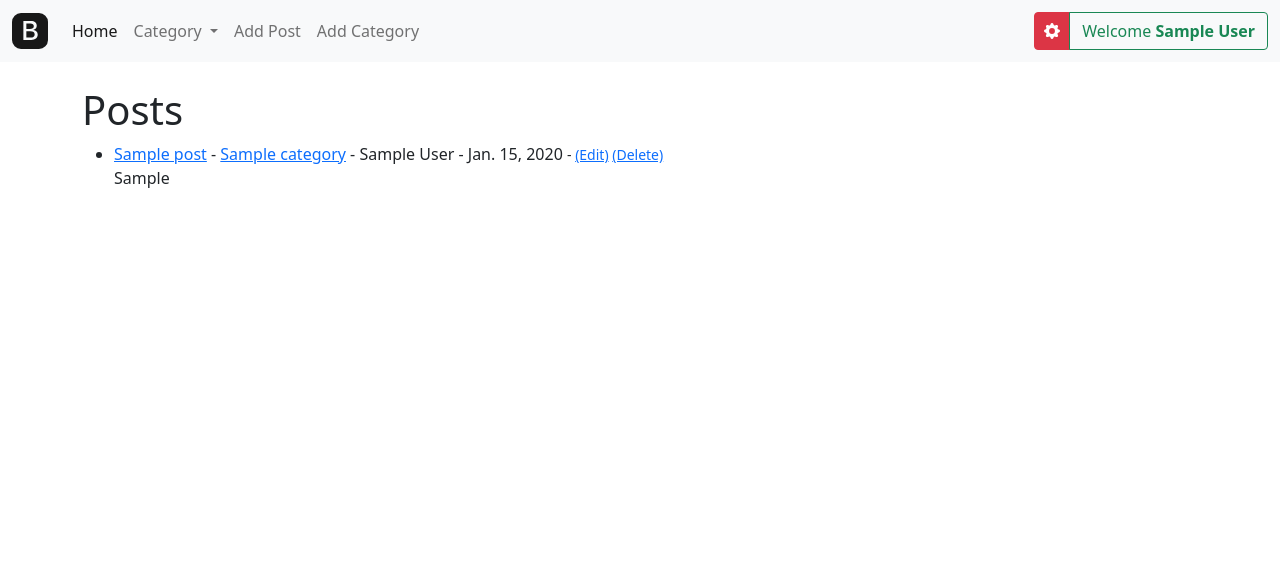
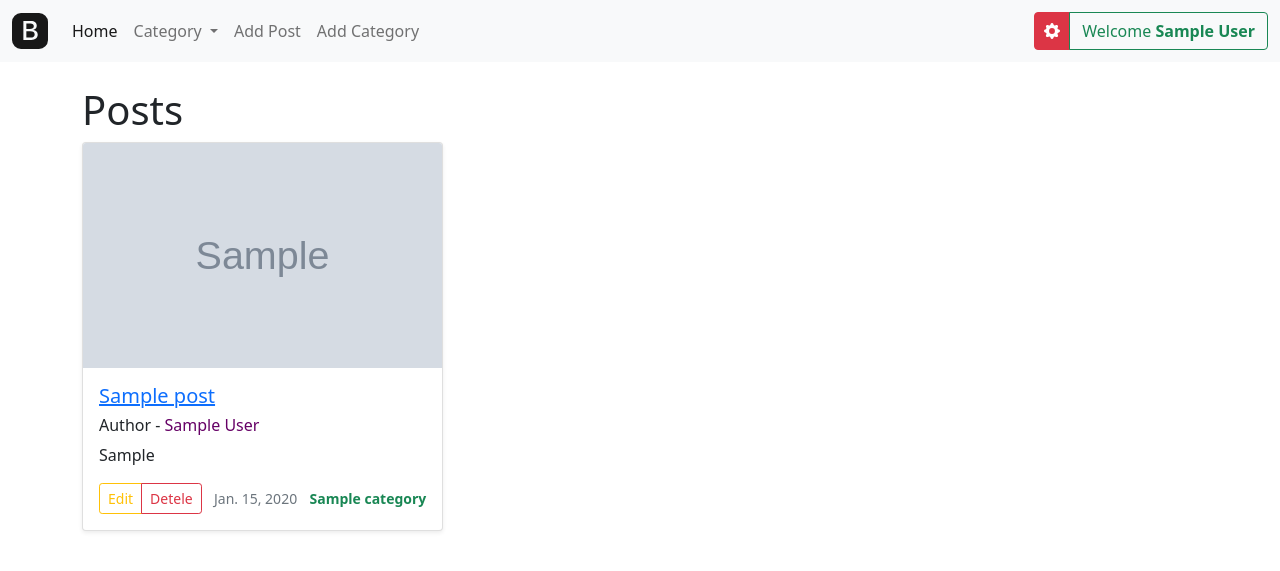
Before and after one commit to devarshi30/blog_v2_django, a Django app: page / in a window 1280 px wide. Shown: the top 571 px of the page. Run offline with Django 3.2, Linux system fonts and the light colour scheme; a user stored in the database is signed in; tables that the repository leaves empty hold one stand-in row (values such as "Sample post"); grey boxes marked "Sample" are stand-in pictures; some libraries are stand-ins or nearby versions.

Commit message:
new design for home page

```diff
--- a/templates/base.html
+++ b/templates/base.html
@@ -32,5 +32,13 @@
     <script src="https://cdn.jsdelivr.net/npm/bootstrap@5.0.2/dist/js/bootstrap.bundle.min.js"
       integrity="sha384-MrcW6ZMFYlzcLA8Nl+NtUVF0sA7MsXsP1UyJoMp4YLEuNSfAP+JcXn/tWtIaxVXM"
       crossorigin="anonymous"></script>
+
+      <!-- Script to toggle the warning my bootstrap-->
+    <script>
+      var tooltipTriggerList = [].slice.call(document.querySelectorAll('[data-bs-toggle="tooltip"]'))
+      var tooltipList = tooltipTriggerList.map(function (tooltipTriggerEl) {
+        return new bootstrap.Tooltip(tooltipTriggerEl)
+      })
+    </script>
   </body>
 </html>
--- a/templates/home.html
+++ b/templates/home.html
@@ -5,25 +5,42 @@
 
 
 <h1>Posts</h1>
+	<div class="album">
+			<div class="row row-cols-1 row-cols-sm-2 row-cols-md-3 g-3">
+	{% for post in object_list %}
+				<div class="col">
+					<div class="card shadow-sm">
+						<img class="bd-placeholder-img card-img-top" width="100%" height="225"
+							src="{{ post.header_image.url }}">
 
-<ul>
-	{% for post in object_list %}
-	<li><a href="{% url 'article-detail' post.pk %}">{{ post.title }}</a>
+						<div class="card-body">
+							<h5>
+								<a href="{% url 'article-detail' post.pk %}">{{ post.title }}</a>
+							</h5>
 
-		- <a href="{% url 'category' post.category.id %}">{{ post.category }}</a>
-		- {{ post.author.first_name }} {{ post.author.last_name }} -
-		{{ post.post_date }} <small>
+							<h6>
+								Author - <span style="color: #660066;">
+									{{ post.author.first_name }} {{ post.author.last_name }}</h6>
+								</span>
+							<p class="card-text">{{ post.snippet }}</p>
+							<div class="d-flex justify-content-between align-items-center">
 
-			{% if user.is_authenticated %}
-			{% if user.id == post.author.id %}
-			- <a href="{% url 'update_post' post.pk %}">(Edit)</a>
+								{% if user.is_authenticated %}
+									{% if user.id == post.author.id %}
+										<div class="btn-group">
+											<a role="button" href="{% url 'update_post' post.pk %}" class="btn btn-sm btn-outline-warning">Edit</a>
+											<a role="button"  href="{% url 'delete_post' post.pk %}" class="btn btn-sm btn-outline-danger">Detele</a>
+										</div>
+									{% endif %}
+								{% endif %}
 
-			<a href="{% url 'delete_post' post.pk %}">(Delete)</a>
-			{% endif %}
-			{% endif %}
-
-		</small> <br />
-		{{ post.snippet }}</li>
+								<small class="text-muted">{{ post.post_date }}</small>
+								<small class="text-success fw-bolder">{{ post.category }}</small>
+							</div>
+						</div>
+					</div>
+				</div>
 	{% endfor %}
-</ul>
+			</div>
+	</div>
 {% endblock %}
--- a/templates/includes/_navbar.html
+++ b/templates/includes/_navbar.html
@@ -49,27 +49,39 @@
 
         <!-- Checking for user authentication -->
         {% if user.is_authenticated %}
-        <!-- Add Post -->
+
+        <!-- Add Post (if user is authenticated then this will be shown)-->
         <li class="nav-item">
           <a class="nav-link" href="{% url 'add_post' %}">Add Post</a>
         </li>
 
-        <!-- Add new category link -->
+        <!-- Add new category link (if user is authenticated then this will be shown)-->
         <li class="nav-item">
           <a class="nav-link" href="{% url 'add_category' %}">Add Category</a>
         </li>
         {% else %}
-        <li class="nav-item">
-          <a class="nav-link disabled" href="#">Add Post</a>
-        </li>
-        <li class="nav-item">
-          <a class="nav-link disabled" href="#">Add Category</a>
-        </li>
+
+        <!-- Add Post disabled button (if user is not authenticated the this will be shown)) -->
+        <span class="d-inline-block" tabindex="0" data-bs-toggle="tooltip" data-bs-placement="bottom"
+          title="Please Login or register to write the post">
+          <li class="nav-item">
+            <a role="button" class="nav-link disabled" href="#">Add Post</a>
+          </li>
+        </span>
+
+        <!-- Add Category disabled button (if user is not authenticated the this will be shown)) -->
+        <span class="d-inline-block" tabindex="0" data-bs-toggle="tooltip" data-bs-placement="bottom"
+          title="Please Login or register to app category">
+          <li class="nav-item">
+            <a class="nav-link disabled" href="#">Add Category</a>
+          </li>
+        </span>
         {% endif %}
       </ul>
 
-      <!-- Login and regidter button -->
+      <!-- User authentication loops -->
       <div class="btn-group dropstart">
+        <!-- Checking user authentication -->
         {% if user.is_authenticated %}
         <button type="button" class="btn btn-danger dropdown-toggle-split" data-bs-toggle="dropdown"
           aria-expanded="false">
@@ -80,16 +92,33 @@
           </svg>
           <span class="visually-hidden">Toggle Dropright</span>
         </button>
+
+        <!--user settings dropdown  -->
         <ul class="dropdown-menu" aria-labelledby="navbarDropdown">
+
+          <!-- User Edit Profile -->
           <li><a class="dropdown-item" href="{% url 'edit_profile' %}">Edit Settings</a></li>
+
+          <!-- checking user profile-->
           {% if user.profile.id %}
-          <li><a class="dropdown-item" href="{% url 'edit_profile_page' user.profile.id %}">See Profile></a></li>
+
+          <!-- See Profile -->
+          <li><a class="dropdown-item" href="{% url 'edit_profile_page' user.profile.id %}">See Profile</a></li>
+
+          <!-- Edit Profile -->
           <li><a class="dropdown-item" href="{% url 'edit_profile_page' user.profile.id %}">Edit Profile</a></li>
-          {% else %}
+
+          {% else %} <!--If user is not having profile -->
+
+          <!-- create profile -->
           <li><a class="dropdown-item" href="{% url 'create_profile_page' %}">Create Profile</a></li>
           {% endif %}
+
+          <!-- Logout -->
           <li><a class="dropdown-item" href="{% url 'logout' %}">Log Out</a></li>
         </ul>
+
+        <!-- See usernmae -->
         <a type="button" class="btn btn-outline-success" href="#">
           Welcome <strong>{{ user.first_name }} {{ user.last_name }}</strong>
         </a>
--- a/theblog/forms.py
+++ b/theblog/forms.py
@@ -24,12 +24,12 @@ class PostForm(forms.ModelForm):
 class EditForm(forms.ModelForm):
 	class Meta:
 		model = Post
-		fields = ('title', 'title_tag', 'body', 'snippet')
+		fields = ('title', 'title_tag', 'category', 'body', 'snippet')
 
 		widgets = {
 			'title': forms.TextInput(attrs={'class': 'form-control'}),
 			'title_tag': forms.TextInput(attrs={'class': 'form-control'}),
-			#'author': forms.Select(attrs={'class': 'form-control'}),
+			'category': forms.Select(choices=choice_list, attrs={'class': 'form-control'}),
 			'body': forms.Textarea(attrs={'class': 'form-control'}),
 			'snippet': forms.Textarea(attrs={'class': 'form-control'}),
 		}
```
Also changed, not shown: members/forms.py (+6 -6 lines), templates/registration/edit_profile.html (+1 -7 lines), templates/registration/edit_profile_page.html (+0 -7 lines).
